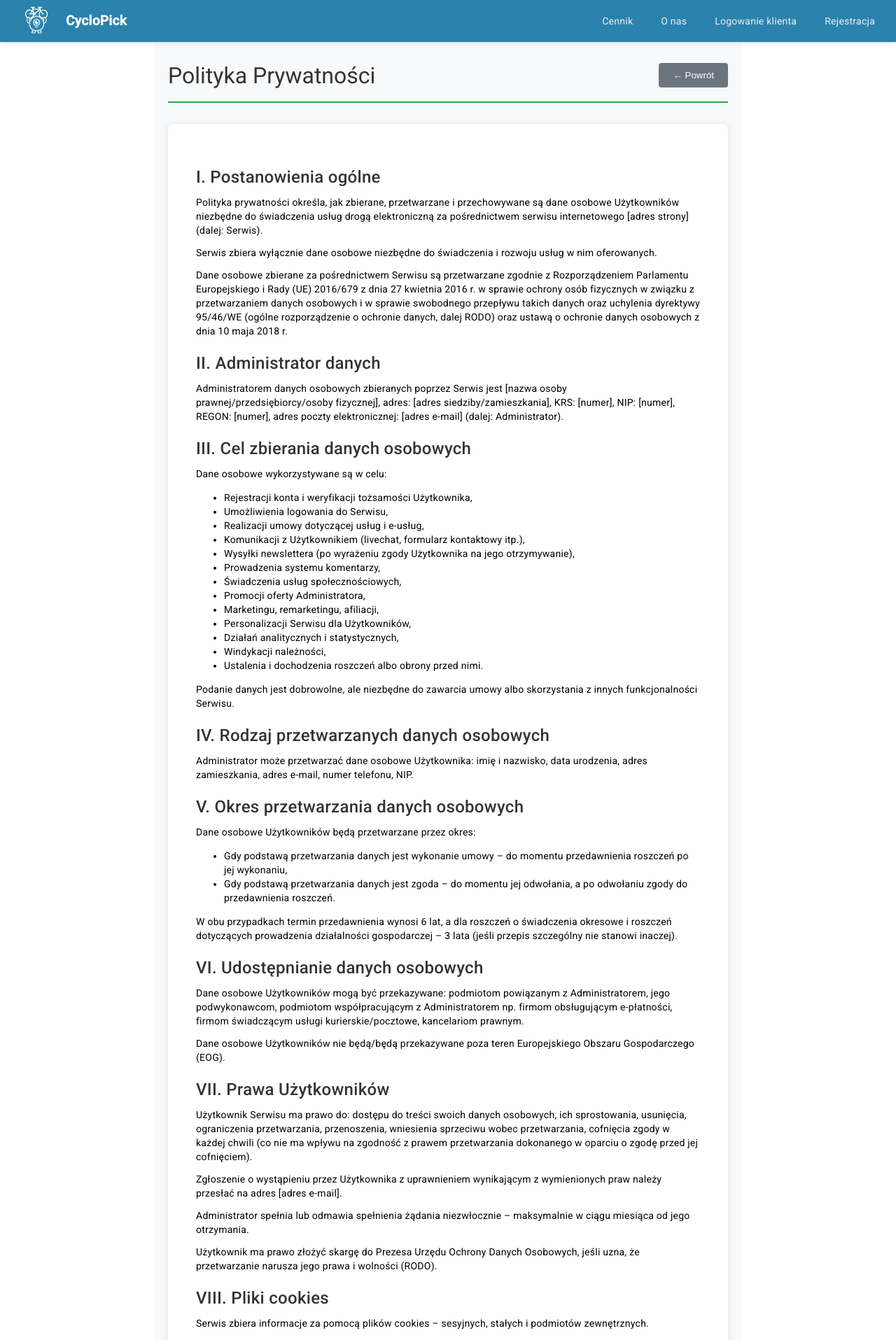
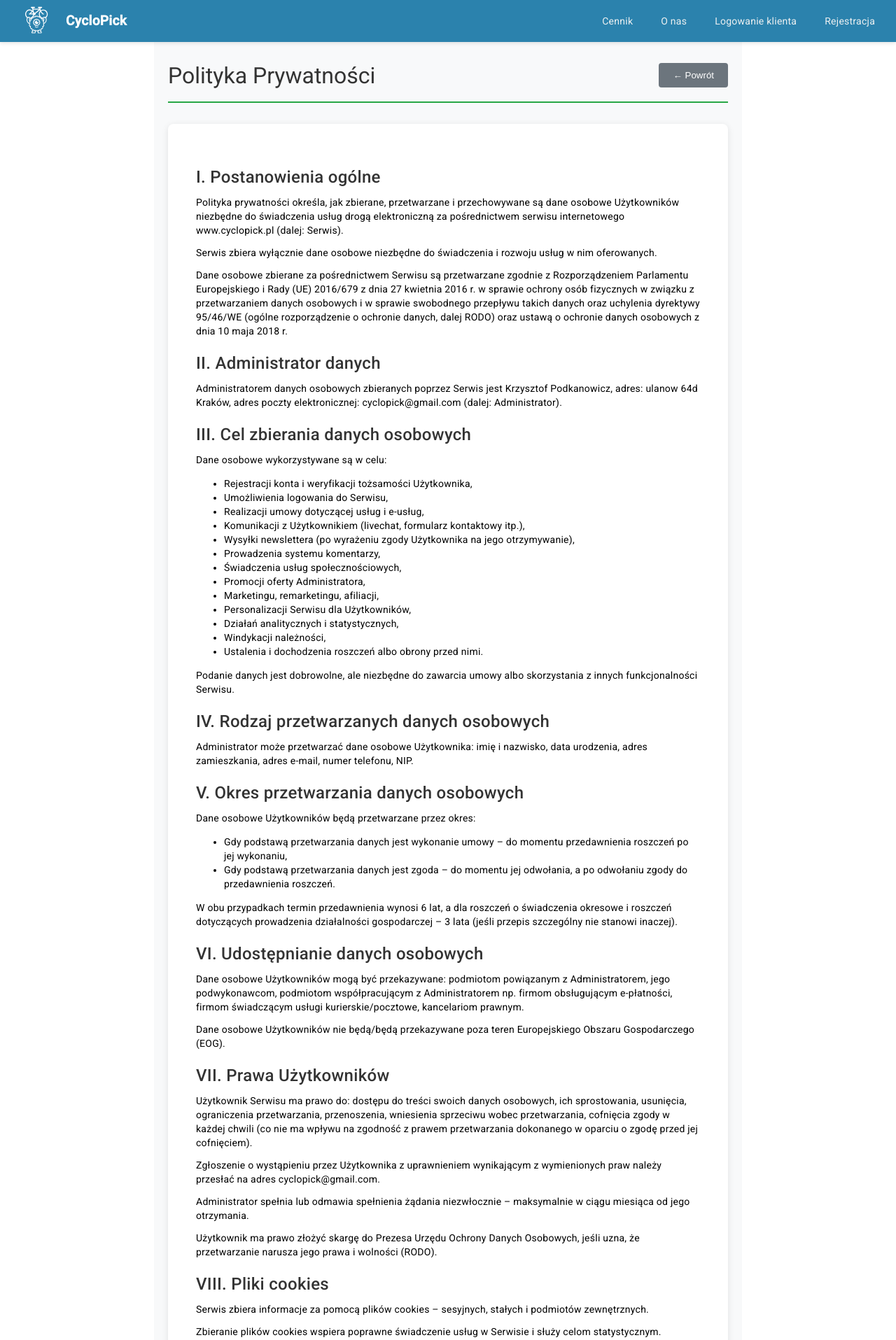
Before and after one commit to mimik91/SamaRamaFront, an Angular app: page /privacy-policy in a window 1280 px wide. Shown: the top 1915 px of the page at 70% size. Built offline with nearby package versions, Linux system fonts and the light colour scheme.

Commit message:
privacy policy corrections

```diff
--- a/src/app/core/privacy-policy.component.ts
+++ b/src/app/core/privacy-policy.component.ts
@@ -15,12 +15,12 @@ import { Router } from '@angular/router';
 
       <section class="privacy-content">
         <h2>I. Postanowienia ogólne</h2>
-        <p>Polityka prywatności określa, jak zbierane, przetwarzane i przechowywane są dane osobowe Użytkowników niezbędne do świadczenia usług drogą elektroniczną za pośrednictwem serwisu internetowego [adres strony] (dalej: Serwis).</p>
+        <p>Polityka prywatności określa, jak zbierane, przetwarzane i przechowywane są dane osobowe Użytkowników niezbędne do świadczenia usług drogą elektroniczną za pośrednictwem serwisu internetowego www.cyclopick.pl (dalej: Serwis).</p>
         <p>Serwis zbiera wyłącznie dane osobowe niezbędne do świadczenia i rozwoju usług w nim oferowanych.</p>
         <p>Dane osobowe zbierane za pośrednictwem Serwisu są przetwarzane zgodnie z Rozporządzeniem Parlamentu Europejskiego i Rady (UE) 2016/679 z dnia 27 kwietnia 2016 r. w sprawie ochrony osób fizycznych w związku z przetwarzaniem danych osobowych i w sprawie swobodnego przepływu takich danych oraz uchylenia dyrektywy 95/46/WE (ogólne rozporządzenie o ochronie danych, dalej RODO) oraz ustawą o ochronie danych osobowych z dnia 10 maja 2018 r.</p>
 
         <h2>II. Administrator danych</h2>
-        <p>Administratorem danych osobowych zbieranych poprzez Serwis jest [nazwa osoby prawnej/przedsiębiorcy/osoby fizycznej], adres: [adres siedziby/zamieszkania], KRS: [numer], NIP: [numer], REGON: [numer], adres poczty elektronicznej: [adres e-mail] (dalej: Administrator).</p>
+        <p>Administratorem danych osobowych zbieranych poprzez Serwis jest Krzysztof Podkanowicz, adres: ulanow 64d Kraków, adres poczty elektronicznej: cyclopick{{'@'}}gmail.com (dalej: Administrator).</p>
 
         <h2>III. Cel zbierania danych osobowych</h2>
         <p>Dane osobowe wykorzystywane są w celu:</p>
@@ -58,7 +58,7 @@ import { Router } from '@angular/router';
 
         <h2>VII. Prawa Użytkowników</h2>
         <p>Użytkownik Serwisu ma prawo do: dostępu do treści swoich danych osobowych, ich sprostowania, usunięcia, ograniczenia przetwarzania, przenoszenia, wniesienia sprzeciwu wobec przetwarzania, cofnięcia zgody w każdej chwili (co nie ma wpływu na zgodność z prawem przetwarzania dokonanego w oparciu o zgodę przed jej cofnięciem).</p>
-        <p>Zgłoszenie o wystąpieniu przez Użytkownika z uprawnieniem wynikającym z wymienionych praw należy przesłać na adres [adres e-mail].</p>
+        <p>Zgłoszenie o wystąpieniu przez Użytkownika z uprawnieniem wynikającym z wymienionych praw należy przesłać na adres cyclopick{{'@'}}gmail.com.</p>
         <p>Administrator spełnia lub odmawia spełnienia żądania niezwłocznie – maksymalnie w ciągu miesiąca od jego otrzymania.</p>
         <p>Użytkownik ma prawo złożyć skargę do Prezesa Urzędu Ochrony Danych Osobowych, jeśli uzna, że przetwarzanie narusza jego prawa i wolności (RODO).</p>
 
```
